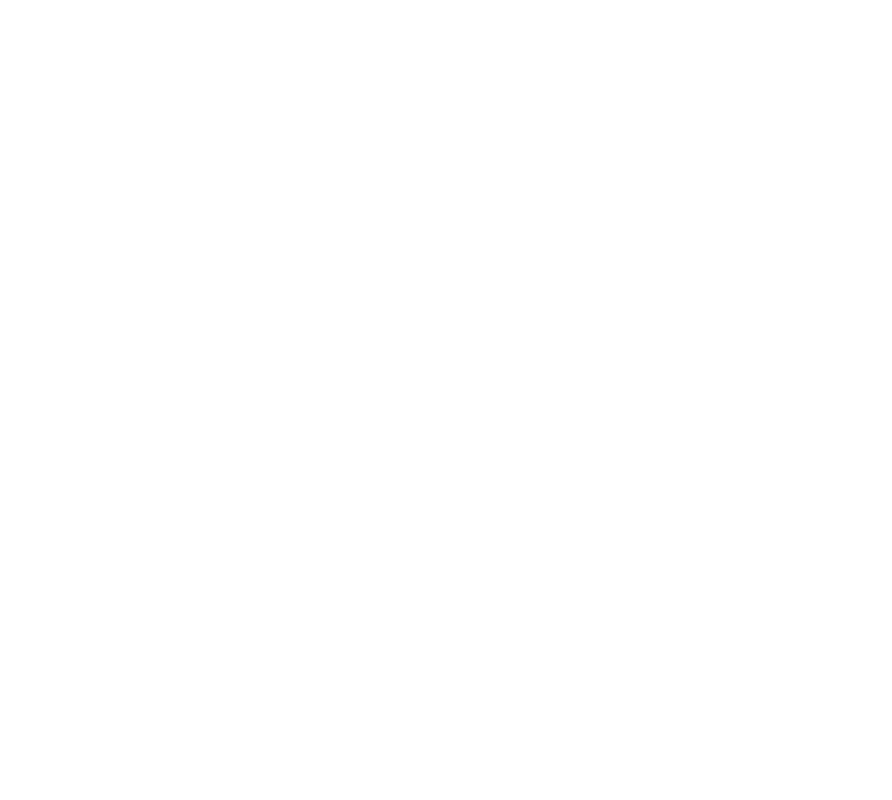
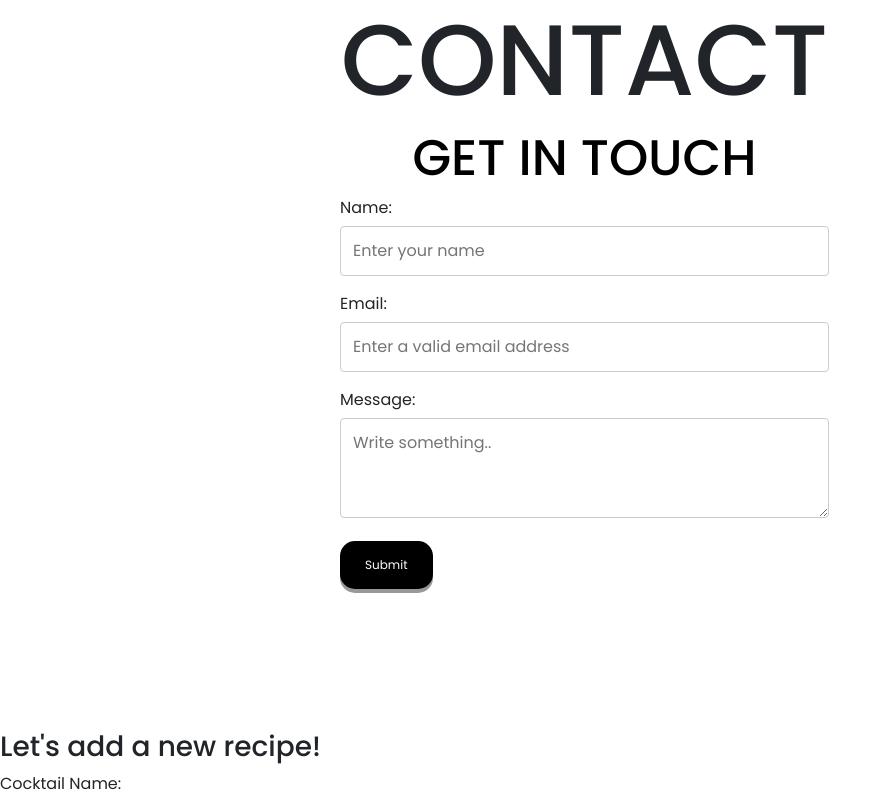
Before and after one commit to jsenyko/ShakeEmUps-FinalProject, a React (Create React App) app in the folder frontend/: page /contactus in a window 1280 px wide. Shown: the part 520-1320 px from the top of the page, without its empty margins (0-892 px from the left). Before the commit the page ends 800 px from the top, so only its background shows below. Built offline with nearby package versions, Linux system fonts and the light colour scheme.

Commit message:
Clint branch (#11)
* search form works

* add new recipe form, other tweaks

* updated Details styling, various buttons functionality

* contact us

```diff
--- a/frontend/src/App.tsx
+++ b/frontend/src/App.tsx
@@ -13,8 +13,6 @@
 import { AddNewRecipeForm } from './components/AddNewRecipeForm/AddNewRecipeForm';
 import { ContactUs } from './components/ContactUs/ContactUs';
 
-
-
 function App() {
   return (
     <BrowserRouter>
@@ -28,6 +26,7 @@
             <Route path="/aboutus" element={<AboutUs />} />
             <Route path="/contactus" element={<ContactUs />} />
           </Routes>
+          <AddNewRecipeForm />
           {/* <SearchForm /> */}
           <Footer />
         </CocktailContextProvider>
--- a/frontend/src/components/ContactUs/ContactUs.tsx
+++ b/frontend/src/components/ContactUs/ContactUs.tsx
@@ -1,8 +1,33 @@
-import "./contactUs.css";
+import "./ContactUs.css";
+import React, { useRef } from 'react';
+import emailjs from '@emailjs/browser';
+
+export function ContactUs() {
 
 
-export function ContactUs(){
     return (
-        <div></div>
-    )
+        <div className="Contact" id="contactus">
+            <form>
+            <div className="contactName">
+                <h1>CONTACT</h1>
+                <h2>GET IN TOUCH</h2>
+                <div className="name">
+                    <label htmlFor="name">Name:</label>
+                    <input type="text" name="user_name" placeholder="Enter your name" />
+                </div>
+                <div className="contactEmail">
+                    <label htmlFor="email">Email:</label>
+                    <input type="text" name="user_email" placeholder="Enter a valid email address" />
+                </div>
+                <div className="contactEmail">
+                    <label htmlFor="message">Message:</label>
+                    <textarea id="subject" name="message" placeholder="Write something.."></textarea>
+
+                    <input type="submit" value="Submit" />
+                </div>
+
+            </div>
+        </form>
+        </div>
+    );
 }
--- a/frontend/src/components/ContactUs/contactUs.css
+++ b/frontend/src/components/ContactUs/contactUs.css
@@ -0,0 +1,60 @@
+.Contact {
+    margin-top: 500px;
+    margin-bottom: 250px;
+    border-radius: 5px;
+    padding: 20px;
+    height: 500px;
+    width: 50%;
+    align-self: center;
+}
+
+h1 {
+    text-align: center;
+    font-size: 100px;
+}
+
+h2 {
+    text-align: center;
+    font-size: 50px;
+    color: black;
+}
+
+#subject {
+    height: 100px;
+}
+
+.contactName {
+    float:inline-start;
+    text-align: left;
+}
+
+.shy {
+    float: left;
+}
+
+input[type=text], select, textarea {
+    width: 100%;
+    padding: 12px;
+    border: 1px solid #ccc;
+    border-radius: 4px;
+    box-sizing: border-box;
+    margin-top: 6px;
+    margin-bottom: 16px;
+  }
+
+  input[type=submit]:hover {
+    background-color: #3586ff;
+  }
+
+  input[type=submit] {
+    padding: 15px 25px;
+    font-size: 12px;
+    text-align: center;
+    cursor: pointer;
+    outline: none;
+    color: #fff;
+    background-color: black;
+    border: none;
+    border-radius: 15px;
+    box-shadow: 0 4px #999;
+  }
--- /dev/null
+++ b/package.json
@@ -0,0 +1,5 @@
+{
+  "dependencies": {
+    "@emailjs/browser": "^3.10.0"
+  }
+}
```
Also changed, not shown: 1 other file (tests, documents, lock files or other folders).
